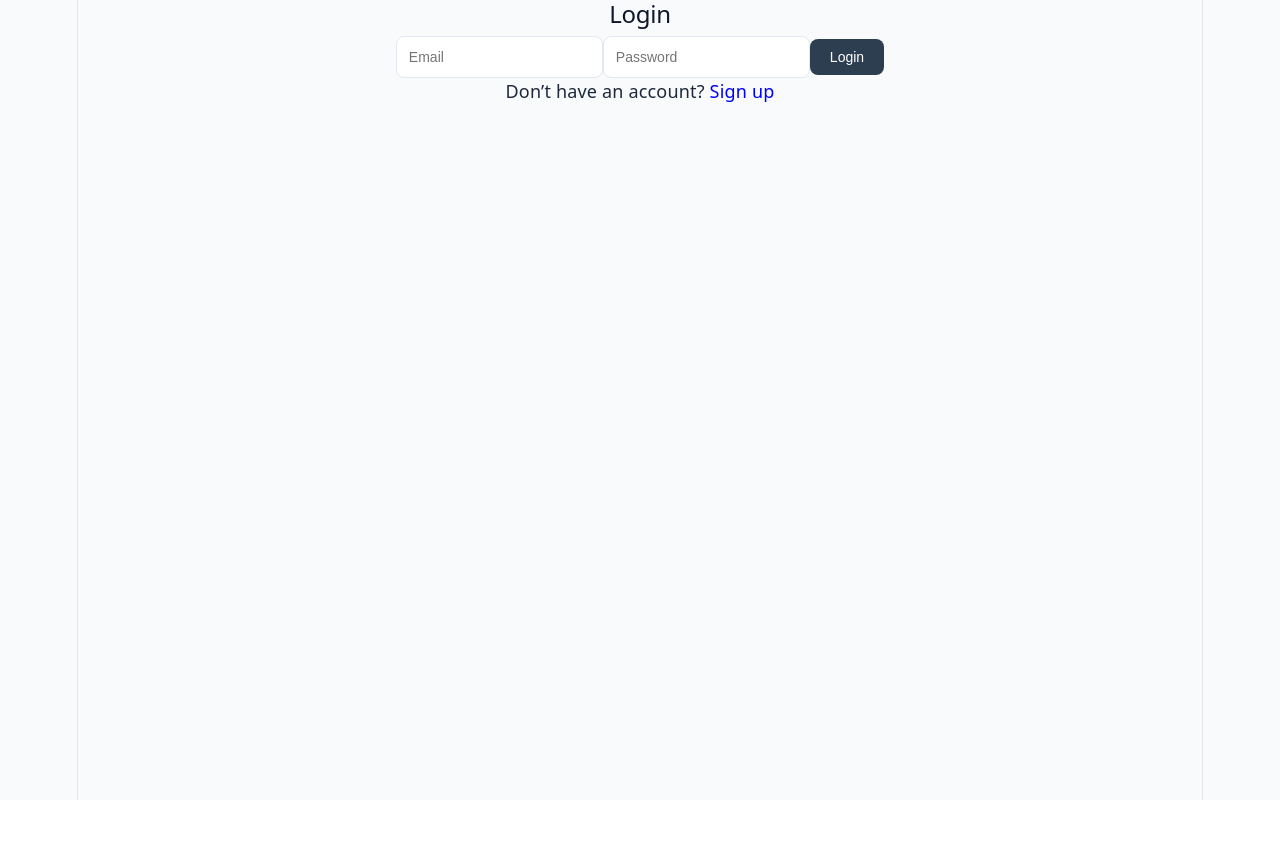
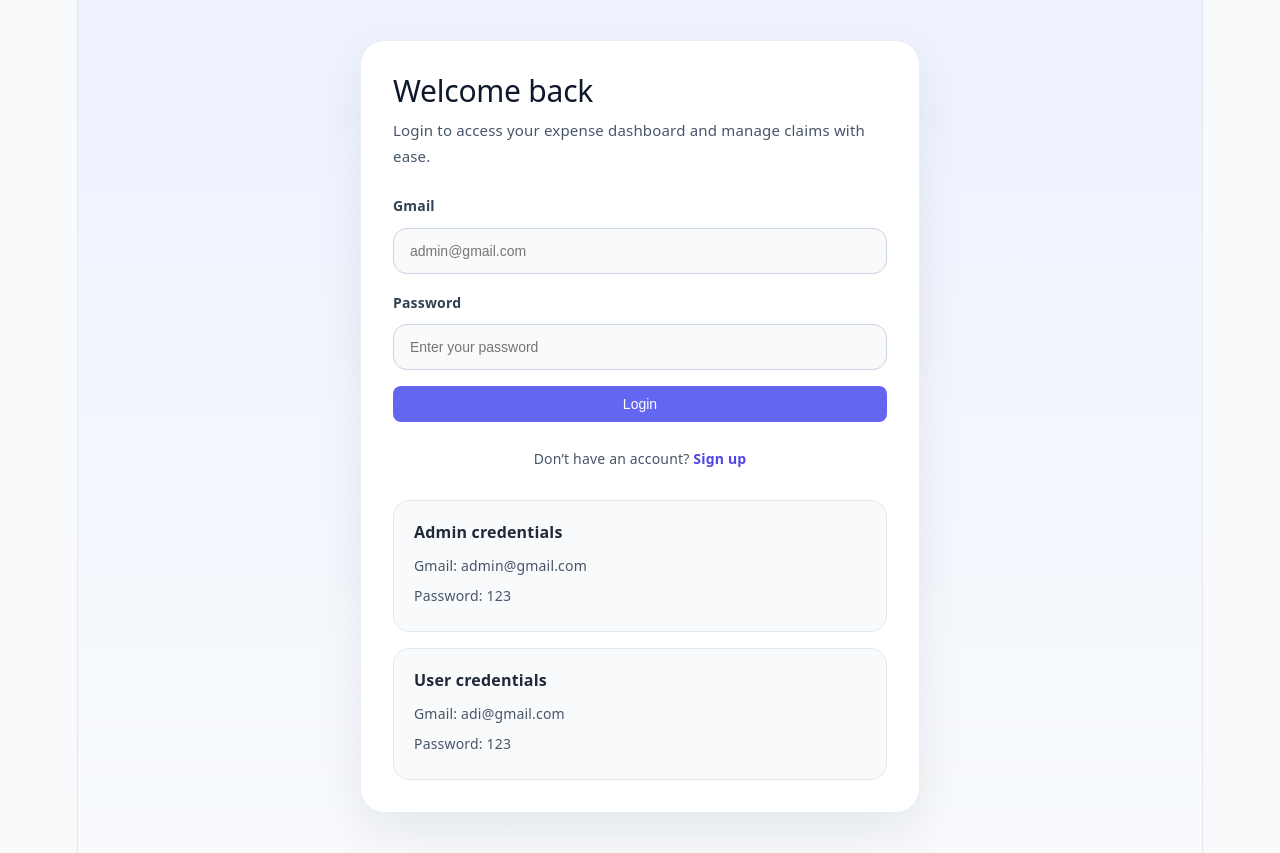
Before and after one commit to Adipatil1214/Expense-splitter-v2-receipts-management-app, a React app in the folder frontend/: page /login in a window 1280 px wide. Before the commit the page ends 800 px from the top, so only its background shows below. Built offline with nearby package versions, Linux system fonts and the light colour scheme; no server answers; the HTML template or start-up script is replaced by a standard one.

Commit message:
changes to login page increase reactivity

```diff
--- a/frontend/src/index.css
+++ b/frontend/src/index.css
@@ -304,3 +304,130 @@ code {
   border: none;
   cursor: pointer;
 }
+
+/* Auth pages */
+.auth-page {
+  min-height: 100vh;
+  display: flex;
+  align-items: center;
+  justify-content: center;
+  background: linear-gradient(180deg, #eef2ff 0%, #f8fafc 100%);
+  padding: 40px 20px;
+}
+
+.auth-card {
+  width: min(560px, 100%);
+  background: white;
+  border-radius: 24px;
+  padding: 32px;
+  border: 1px solid rgba(226, 232, 240, 0.75);
+  box-shadow: 0 20px 50px rgba(15, 23, 42, 0.08);
+}
+
+.auth-header {
+  text-align: left;
+  margin-bottom: 24px;
+}
+
+.auth-header h2 {
+  margin-bottom: 10px;
+  font-size: 30px;
+}
+
+.auth-header .lead {
+  font-size: 15px;
+  color: #475569;
+  line-height: 1.7;
+}
+
+.auth-form {
+  display: flex;
+  flex-direction: column;
+  gap: 16px;
+}
+
+.auth-label {
+  text-align: left;
+  color: #334155;
+  font-size: 14px;
+  font-weight: 600;
+  display: block;
+  gap: 8px;
+}
+
+.auth-input {
+  width: 100%;
+  margin-top: 8px;
+  padding: 14px 16px;
+  border-radius: 14px;
+  border: 1px solid #cbd5e1;
+  background: #f8fafc;
+  font-size: 14px;
+}
+
+.auth-input:focus {
+  outline: none;
+  border-color: #818cf8;
+  box-shadow: 0 0 0 4px rgba(99, 102, 241, 0.12);
+}
+
+.auth-footer {
+  margin-top: 24px;
+  color: #475569;
+  font-size: 14px;
+}
+
+.auth-link {
+  color: #4f46e5;
+  cursor: pointer;
+  font-weight: 600;
+}
+
+.auth-link:hover {
+  text-decoration: underline;
+}
+
+.auth-error {
+  padding: 14px 16px;
+  border-radius: 14px;
+  background: rgba(254, 205, 211, 0.6);
+  color: #991b1b;
+  border: 1px solid #fecaca;
+  font-size: 14px;
+}
+
+.credential-cards {
+  display: grid;
+  gap: 16px;
+  margin-top: 28px;
+}
+
+.credential-card {
+  background: #f8fafc;
+  border-radius: 16px;
+  border: 1px solid #e2e8f0;
+  padding: 18px 20px;
+  text-align: left;
+}
+
+.credential-card h4 {
+  margin-bottom: 8px;
+  font-size: 16px;
+  color: #1f2937;
+}
+
+.credential-card p {
+  margin: 4px 0;
+  color: #475569;
+  font-size: 14px;
+}
+
+@media (max-width: 640px) {
+  .auth-card {
+    padding: 24px;
+  }
+
+  .auth-header h2 {
+    font-size: 26px;
+  }
+}
--- a/frontend/src/pages/Login.jsx
+++ b/frontend/src/pages/Login.jsx
@@ -1,47 +1,103 @@
 import { useState } from "react";
 import API from "../services/api";
 import { useNavigate } from "react-router-dom";
+
 function Login() {
   const [email, setEmail] = useState("");
   const [password, setPassword] = useState("");
+  const [error, setError] = useState("");
+  const [loading, setLoading] = useState(false);
 
   const navigate = useNavigate();
+
   const handleLogin = async () => {
+    setError("");
+    if (!email || !password) {
+      setError("Please enter both Gmail and password.");
+      return;
+    }
+
+    try {
+      setLoading(true);
       const res = await API.post("/auth/login", { email, password });
-
       localStorage.setItem("token", res.data.token);
-    localStorage.setItem("user", JSON.stringify(res.data.user)); // 👈 IMPORTANT
-    navigate("/dashboard"); // 🔥 redirect here
+      localStorage.setItem("user", JSON.stringify(res.data.user));
+      navigate("/dashboard");
+    } catch (err) {
+      if (err.response?.status === 400 || err.response?.status === 401) {
+        setError("Invalid Gmail or password.");
+      } else {
+        setError("Unable to login. Please try again later.");
+      }
+    } finally {
+      setLoading(false);
+    }
   };
 
   return (
-    <div>
-      <h2>Login</h2>
-      <input placeholder="Email" onChange={(e) => setEmail(e.target.value)} />
+    <div className="auth-page">
+      <div className="auth-card">
+        <div className="auth-header">
+          <h2>Welcome back</h2>
+          <p className="lead">
+            Login to access your expense dashboard and manage claims with ease.
+          </p>
+        </div>
+
+        <div className="auth-form">
+          {error && <div className="auth-error">{error}</div>}
+
+          <label className="auth-label">
+            Gmail
             <input
-        placeholder="Password"
+              className="auth-input"
+              type="email"
+              placeholder="admin@gmail.com"
+              value={email}
+              onChange={(e) => setEmail(e.target.value)}
+            />
+          </label>
+
+          <label className="auth-label">
+            Password
+            <input
+              className="auth-input"
               type="password"
+              placeholder="Enter your password"
+              value={password}
               onChange={(e) => setPassword(e.target.value)}
             />
-      <button onClick={handleLogin} style={btn}>Login</button>
+          </label>
+
+          <button onClick={handleLogin} disabled={loading}>
+            {loading ? "Logging in..." : "Login"}
+          </button>
+        </div>
+
+        <div className="auth-footer">
           <p>
             Don’t have an account?{" "}
-        <span
-          onClick={() => navigate("/signup")}
-          style={{ color: "blue", cursor: "pointer" }}
-        >
+            <span onClick={() => navigate("/signup")} className="auth-link">
               Sign up
             </span>
           </p>
         </div>
+
+        <div className="credential-cards">
+          <div className="credential-card">
+            <h4>Admin credentials</h4>
+            <p>Gmail: admin@gmail.com</p>
+            <p>Password: 123</p>
+          </div>
+          <div className="credential-card">
+            <h4>User credentials</h4>
+            <p>Gmail: adi@gmail.com</p>
+            <p>Password: 123</p>
+          </div>
+        </div>
+      </div>
+    </div>
   );
 }
-const btn = {
-  padding: "10px 20px",
-  borderRadius: "8px",
-  border: "none",
-  background: "#2c3e50",
-  color: "white",
-  cursor: "pointer",
-};
+
 export default Login;
--- a/frontend/src/pages/Signup.jsx
+++ b/frontend/src/pages/Signup.jsx
@@ -3,46 +3,96 @@ import { useNavigate } from "react-router-dom";
 import API from "../services/api";
 
 function Signup() {
-  const navigate = useNavigate(); // 👈 FIX
-
+  const navigate = useNavigate();
   const [name, setName] = useState("");
   const [email, setEmail] = useState("");
   const [password, setPassword] = useState("");
+  const [error, setError] = useState("");
+  const [loading, setLoading] = useState(false);
 
   const handleSignup = async () => {
+    setError("");
+    if (!name || !email || !password) {
+      setError("Please complete all fields before signing up.");
+      return;
+    }
+
+    try {
+      setLoading(true);
       const res = await API.post("/auth/signup", { name, email, password });
-
       localStorage.setItem("token", res.data.token);
-    localStorage.setItem("user", JSON.stringify(res.data.user)); // 👈 important
-
-    alert("Signup success");
-
-    navigate("/dashboard"); // 👈 redirect after signup
+      localStorage.setItem("user", JSON.stringify(res.data.user));
+      navigate("/dashboard");
+    } catch (err) {
+      if (err.response?.data?.message) {
+        setError(err.response.data.message);
+      } else {
+        setError("Unable to create account. Please try again.");
+      }
+    } finally {
+      setLoading(false);
+    }
   };
 
   return (
-    <div>
-      <h2>Signup</h2>
+    <div className="auth-page">
+      <div className="auth-card">
+        <div className="auth-header">
+          <h2>Create your account</h2>
+          <p className="lead">
+            Join now and start tracking expenses with a clean, secure dashboard.
+          </p>
+        </div>
 
-      <input placeholder="Name" onChange={(e) => setName(e.target.value)} />
-      <input placeholder="Email" onChange={(e) => setEmail(e.target.value)} />
+        <div className="auth-form">
+          {error && <div className="auth-error">{error}</div>}
+
+          <label className="auth-label">
+            Full name
             <input
-        placeholder="Password"
+              className="auth-input"
+              placeholder="Your full name"
+              value={name}
+              onChange={(e) => setName(e.target.value)}
+            />
+          </label>
+
+          <label className="auth-label">
+            Gmail
+            <input
+              className="auth-input"
+              type="email"
+              placeholder="admin@gmail.com"
+              value={email}
+              onChange={(e) => setEmail(e.target.value)}
+            />
+          </label>
+
+          <label className="auth-label">
+            Password
+            <input
+              className="auth-input"
               type="password"
+              placeholder="Create a password"
+              value={password}
               onChange={(e) => setPassword(e.target.value)}
             />
+          </label>
 
-      <button onClick={handleSignup}>Signup</button>
+          <button onClick={handleSignup} disabled={loading}>
+            {loading ? "Creating account..." : "Sign up"}
+          </button>
+        </div>
 
+        <div className="auth-footer">
           <p>
             Already have an account?{" "}
-        <span
-          onClick={() => navigate("/login")}
-          style={{ color: "blue", cursor: "pointer" }}
-        >
+            <span onClick={() => navigate("/login")} className="auth-link">
               Login
             </span>
           </p>
+        </div>
+      </div>
     </div>
   );
 }
```
Lines whose indentation alone changed are shown as unchanged.
